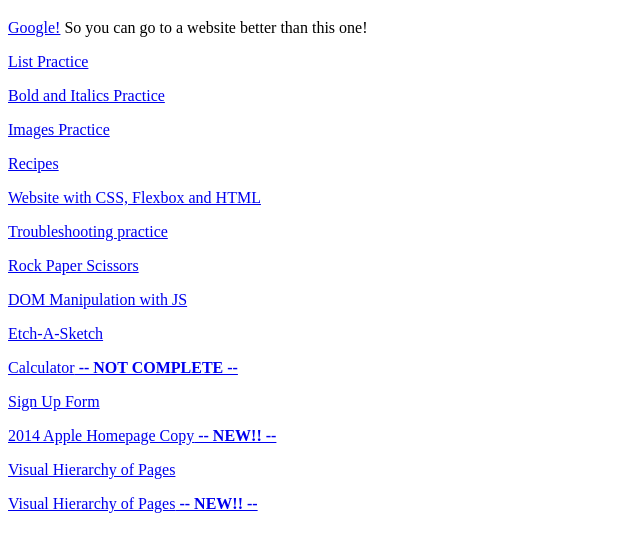
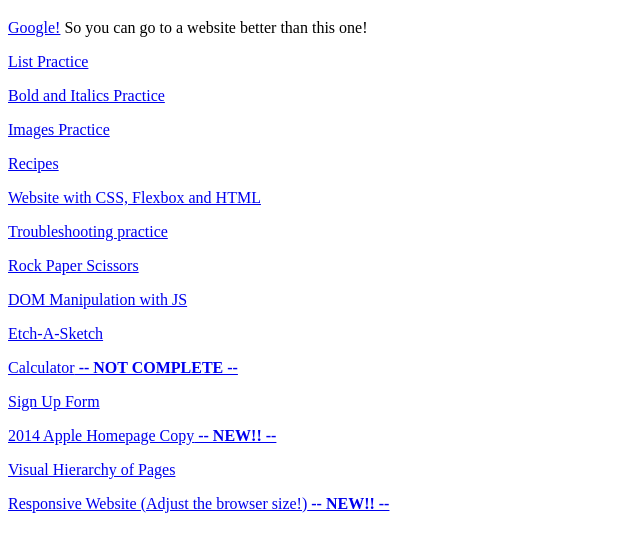
Before and after one commit to brit12345/Odin-Project-Practice, a plain HTML site: page index.html in a window 1280 px wide. Shown: the part 61-612 px from the top of the page, without its empty margins (0-640 px from the left). Drawn offline with Linux system fonts and the light colour scheme.

Commit message:
minor main index file change

```diff
--- a/index.html
+++ b/index.html
@@ -21,7 +21,7 @@
         <p><a href="./HTMLForms/index.html">Sign Up Form</a></p>
         <p><a href="./Apple/index.html">2014 Apple Homepage Copy<strong> -- NEW!! -- </strong></a></p>
         <p><a href="./visual-hierarchy/index.html">Visual Hierarchy of Pages</a></p>
-        <p><a href="./visual-hierarchy/index.html">Visual Hierarchy of Pages<strong> -- NEW!! -- </strong></a></p>
+        <p><a href="./visual-hierarchy/index.html">Responsive Website (Adjust the browser size!)<strong> -- NEW!! -- </strong></a></p>
 
         <script>
             function capitalize(subject){
```
